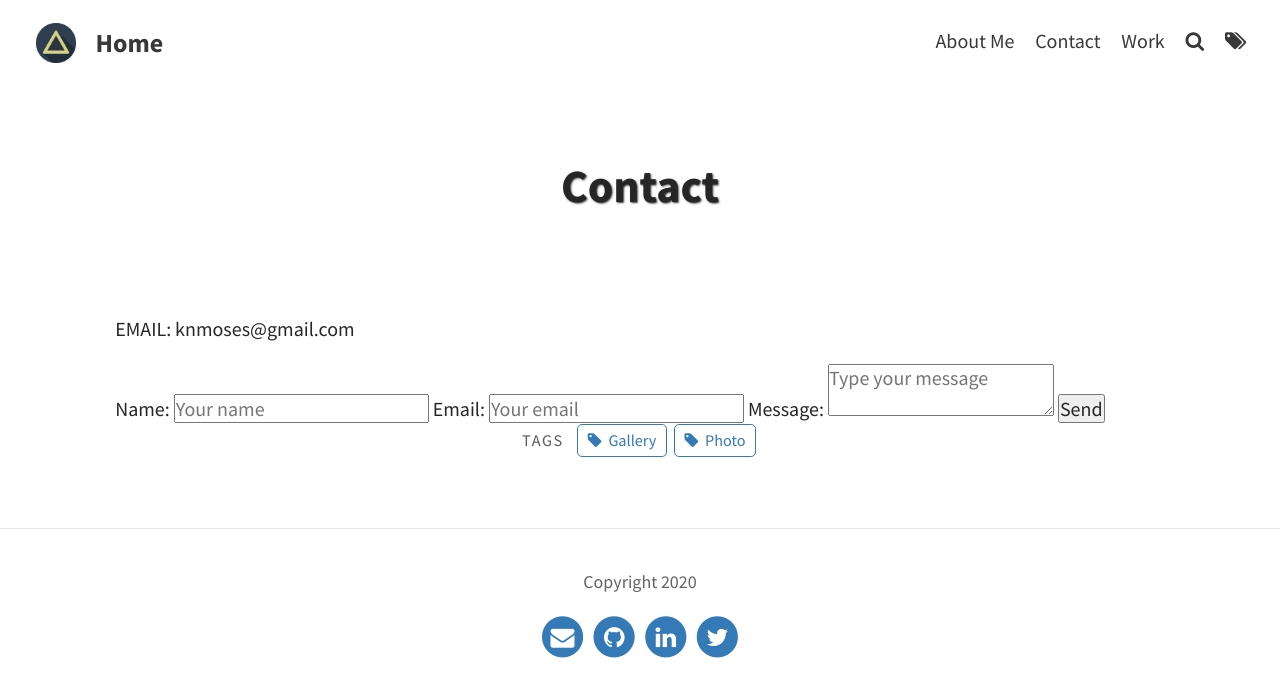
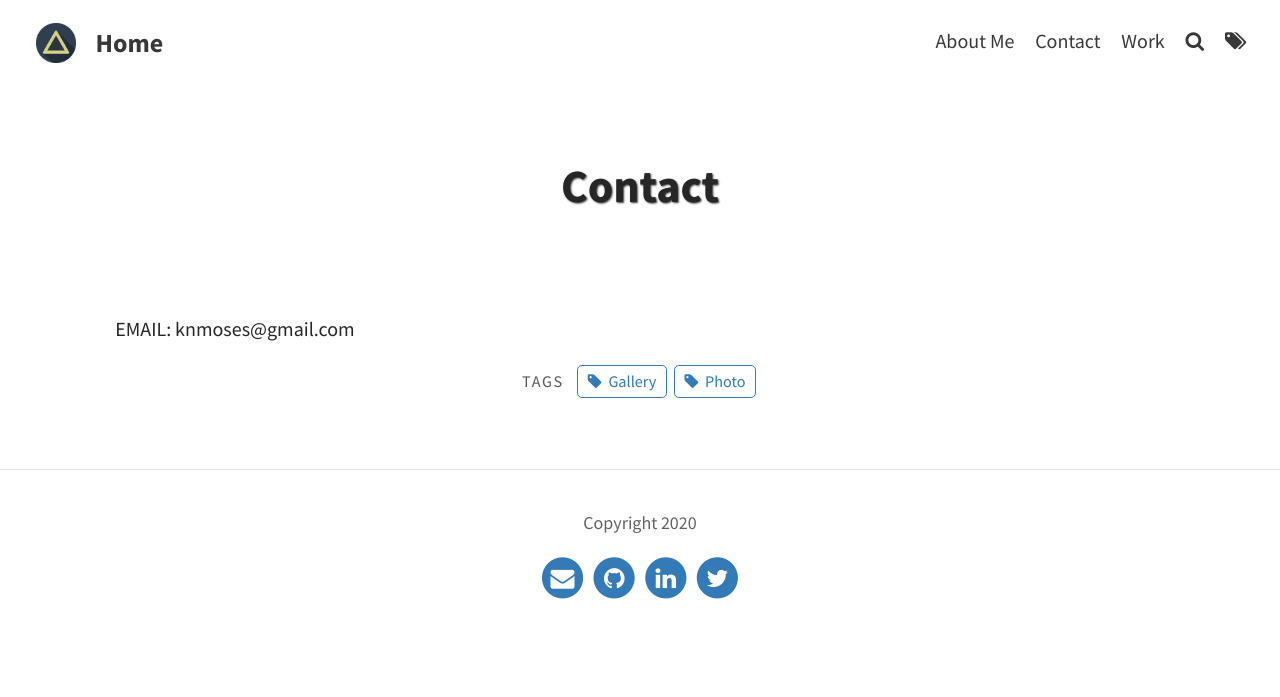
Before and after one commit to knmoses/knmoses.github.io, a Jekyll site: the page built from pages/contact.md, in a window 1280 px wide. Shown: the top 697 px of the page. Built offline with Jekyll 4.4.1, drawn with Linux system fonts in a browser that asks for light colours.

Commit message:
Update contact.md

```diff
--- a/pages/contact.md
+++ b/pages/contact.md
@@ -8,14 +8,3 @@ tags: [Gallery, Photo]
 ---
 
 EMAIL: knmoses@gmail.com
-
-<body>
-  <form name="input" method="POST" action="https://formspree.io/f/xleobgqn">
-    Name: <input type="text" name="name" placeholder="Your name">
-    Email: <input type="email" name="_replyto" placeholder="Your email">
-    Message: <textarea name="message" placeholder="Type your message"></textarea>
-    <input type="submit" value="Send">
-    <input type="hidden" value="_subject" value="Enter your subject here" />
-    <input type="hidden" value="_next" value="thanks.html" />
-  </form>
-</body>
```
